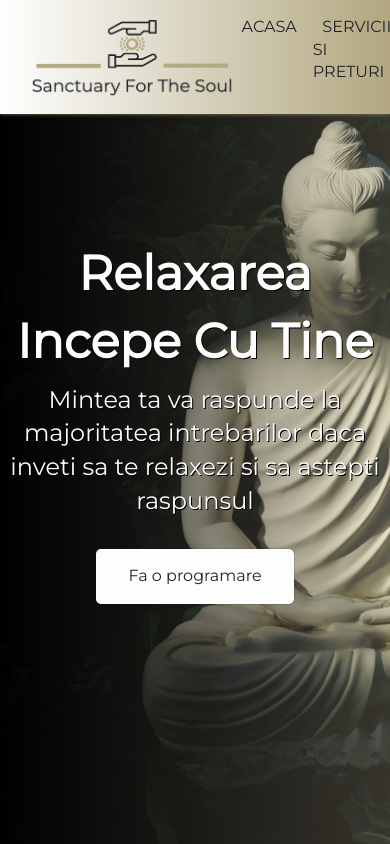
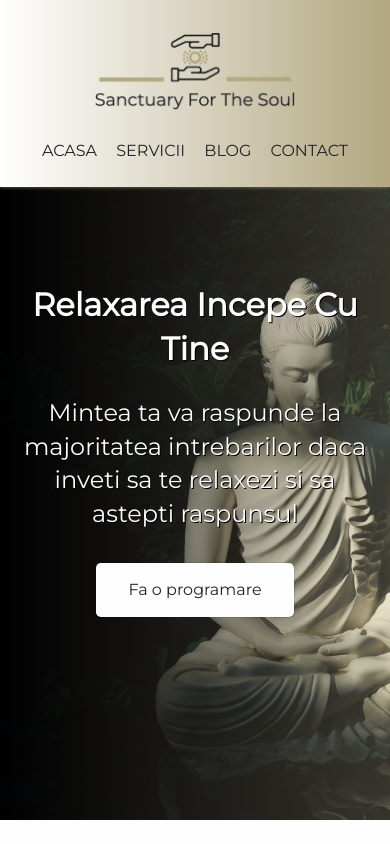
Before and after one commit to stanciudrg/sanctuary-for-the-soul, a plain HTML site: page index.html in a window 390 px wide. Shown: the top 844 px of the page. Drawn offline with Linux system fonts and the light colour scheme.

Commit message:
Add media queries for responsive design

```diff
--- a/index.html
+++ b/index.html
@@ -19,7 +19,7 @@
                 </div>
                 <ul class="navbar-list">
                     <li class="list-item"><a href="">Acasa</a></li>
-                    <li class="list-item"><a href="">Servicii si preturi</a></li>
+                    <li class="list-item"><a href="">Servicii</a></li>
                     <li class="list-item"><a href="">Blog</a></li>
                     <li class="list-item"><a href="">Contact</a></li>
                 </ul>
--- a/styles.css
+++ b/styles.css
@@ -26,6 +26,15 @@ body {
     box-shadow: 0 0 4px rgba(178, 167, 128, 0.7);
 }
 
+@media (max-width: 850px) {
+    .navbar-container {
+        position: relative;
+        flex-flow: column;
+        gap: 1.5rem;
+        padding: 2rem 0 0.5rem 0;
+    }
+}
+
 .navbar-logo img {
     width: 200px;
 }
@@ -36,12 +45,25 @@ body {
     list-style-type: none;
 }
 
+@media (max-width: 850px) {
+    .navbar-list {
+        padding-bottom: 1rem;
+        gap: 1.2rem;
+    }
+}
+
 .list-item a {
     position: relative;
     text-transform: uppercase;
     text-decoration: none;
     color: #212427;
     padding: 0.55rem 0.6rem;
+}
+
+@media (max-width: 850px) {
+    .list-item a {
+        padding: 0;
+    }
 }
 
 .list-item a:after {
@@ -57,9 +79,21 @@ body {
     transition: 0.25s ease-out;
 }
 
+@media (max-width: 850px) {
+    .list-item a:after {
+        display: none;
+    }
+}
+
 .list-item a:hover:after {
     transform: scaleX(1);
     transform-origin: bottom;
+}
+
+@media (max-width: 850px) {
+    .list-item a:hover:after {
+        display: none;
+    }
 }
 
 .hero-container {
@@ -74,18 +108,40 @@ body {
     color: #fdfdfd;
 }
 
+@media (max-width: 850px) {
+    .hero-container {
+        justify-content: flex-start;
+        height: 75vh;
+        padding: 1rem;
+    }
+}
+
+@font-face {
+    font-family: 'Montserrat';
+    src: url('https://fonts.googleapis.com/css2?family=Montserrat&display=swap');
+}
+
 .hero-title {
+    margin-bottom: 0.5rem;
+    font-family: 'Montserrat' !important;
     text-align: center;
     font-size: 3rem;
     text-shadow: 1px 1px black;
-    margin-bottom: 0.5rem;
+}
+
+@media (max-width: 850px) {
+    .hero-title {
+        margin-top: 5rem;
+        margin-bottom: 1.5rem;
+        font-size: 2rem;
+    }
 }
 
 .hero-description {
+    margin-bottom: 2rem;
     text-align: center;
     font-size: 1.5rem;
     text-shadow: 1px 1px black;
-    margin-bottom: 2rem;
 }
 
 .hero-button {
@@ -108,6 +164,13 @@ body {
     max-width: 850px;
     margin: 5rem auto;
     color: #212427;
+}
+
+@media (max-width: 850px) {
+    .about-container {
+        margin: 3rem auto;
+        padding: 1rem;
+    }
 }
 
 .about-title {
@@ -134,6 +197,13 @@ body {
     box-shadow: 0 0 4px rgba(178, 167, 128, 0.7);
 }
 
+@media (max-width: 850px) {
+    .about-info-container {
+        flex-flow: column;
+        gap: 2rem;
+    }
+}
+
 .about-info-description {
     flex: 1;
 }
```
